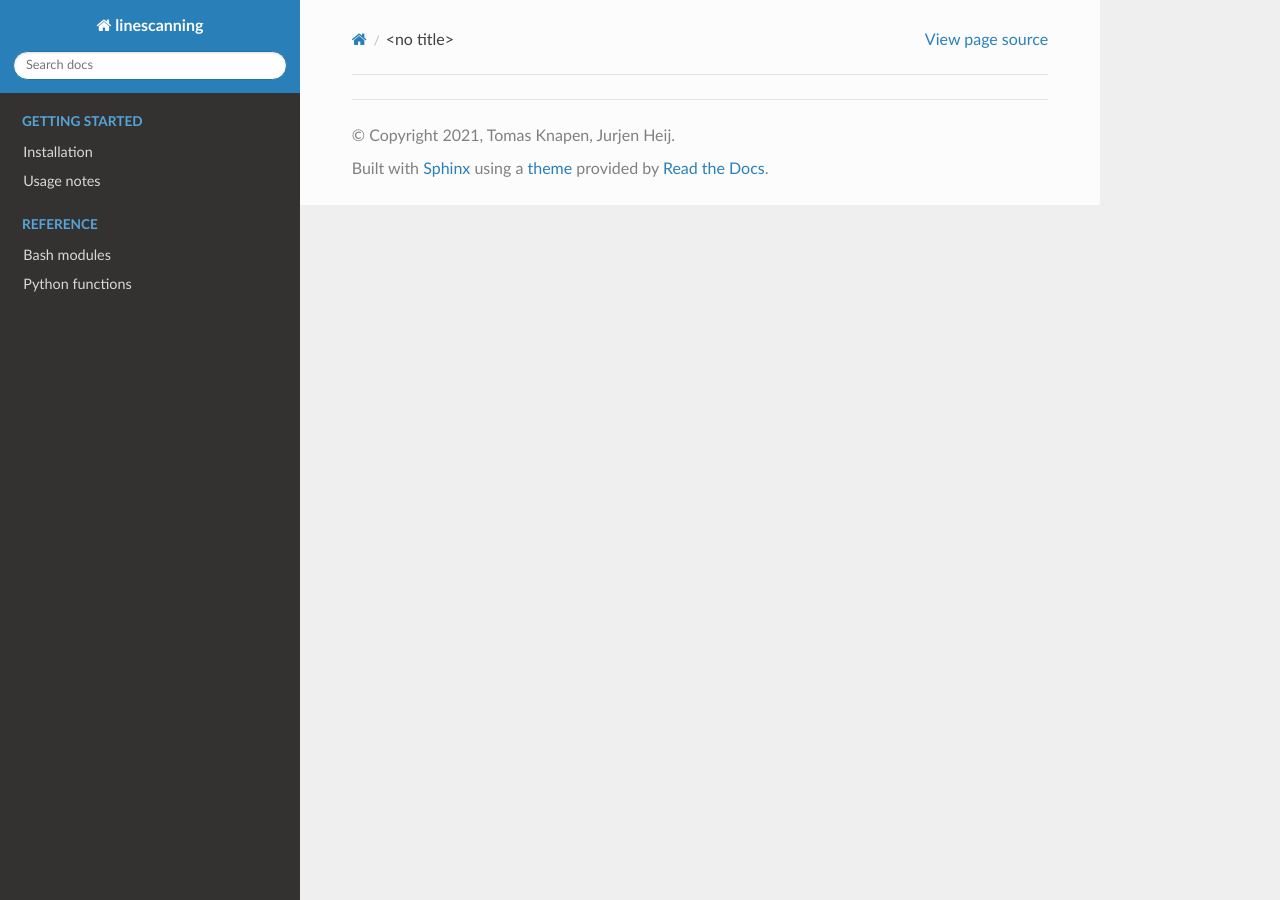
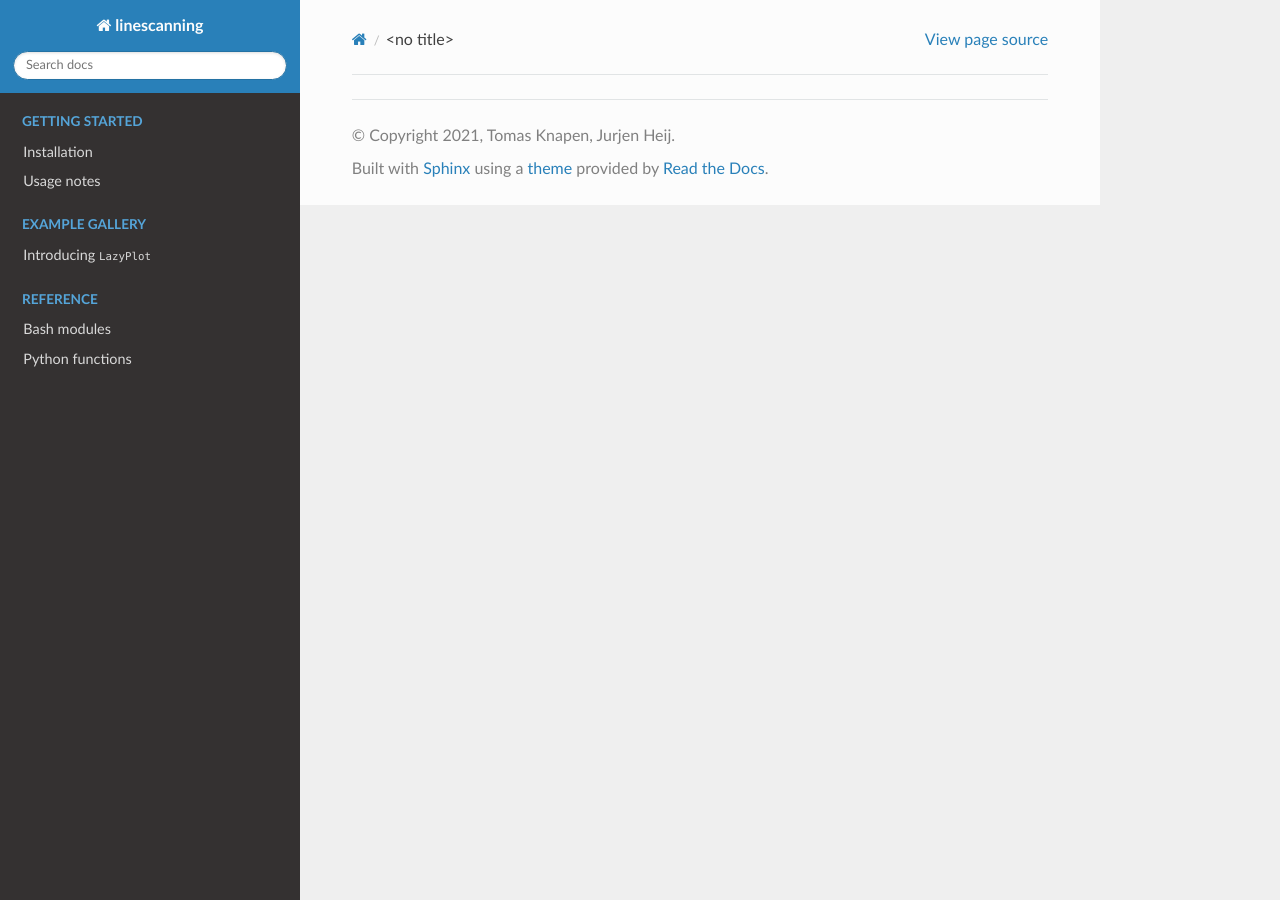
Before and after one commit to gjheij/linescanning, a Sphinx documentation site: the page built from doc/source/links.rst, in a window 1280 px wide. Built offline with Sphinx 7.4.7 and the Read the Docs theme 2.0.0, drawn with Linux system fonts in a browser that asks for light colours; pages that are not in the unit, such as notebooks, are missing from menus; part of the change alters nothing that is shown.

```diff
--- a/doc/source/conf.py
+++ b/doc/source/conf.py
@@ -22,6 +22,7 @@ import os
 import sys
 sys.path.insert(0, os.path.abspath('../'))
 os.makedirs(os.path.join(os.path.expanduser('~'), ".config"), exist_ok=True)
+os.system("conda install -c conda-forge -y nbsphinx")
 
 # -- General configuration ------------------------------------------------
 
@@ -189,6 +190,6 @@ texinfo_documents = [
 ]
 
 MOCK_MODULES = ['pycortex', 'nitime', 'nitime.timeseries', 'nitime.analysis',
-                'nighres.parcellation.massp', 'prfpy', 'prfpy.fit', 'prfpy.model', 'seaborn', 'yaml', 'nbsphinx']
+                'nighres.parcellation.massp', 'prfpy', 'prfpy.fit', 'prfpy.model', 'seaborn', 'yaml']
 for mod_name in MOCK_MODULES:
     sys.modules[mod_name] = mock.Mock()
```
